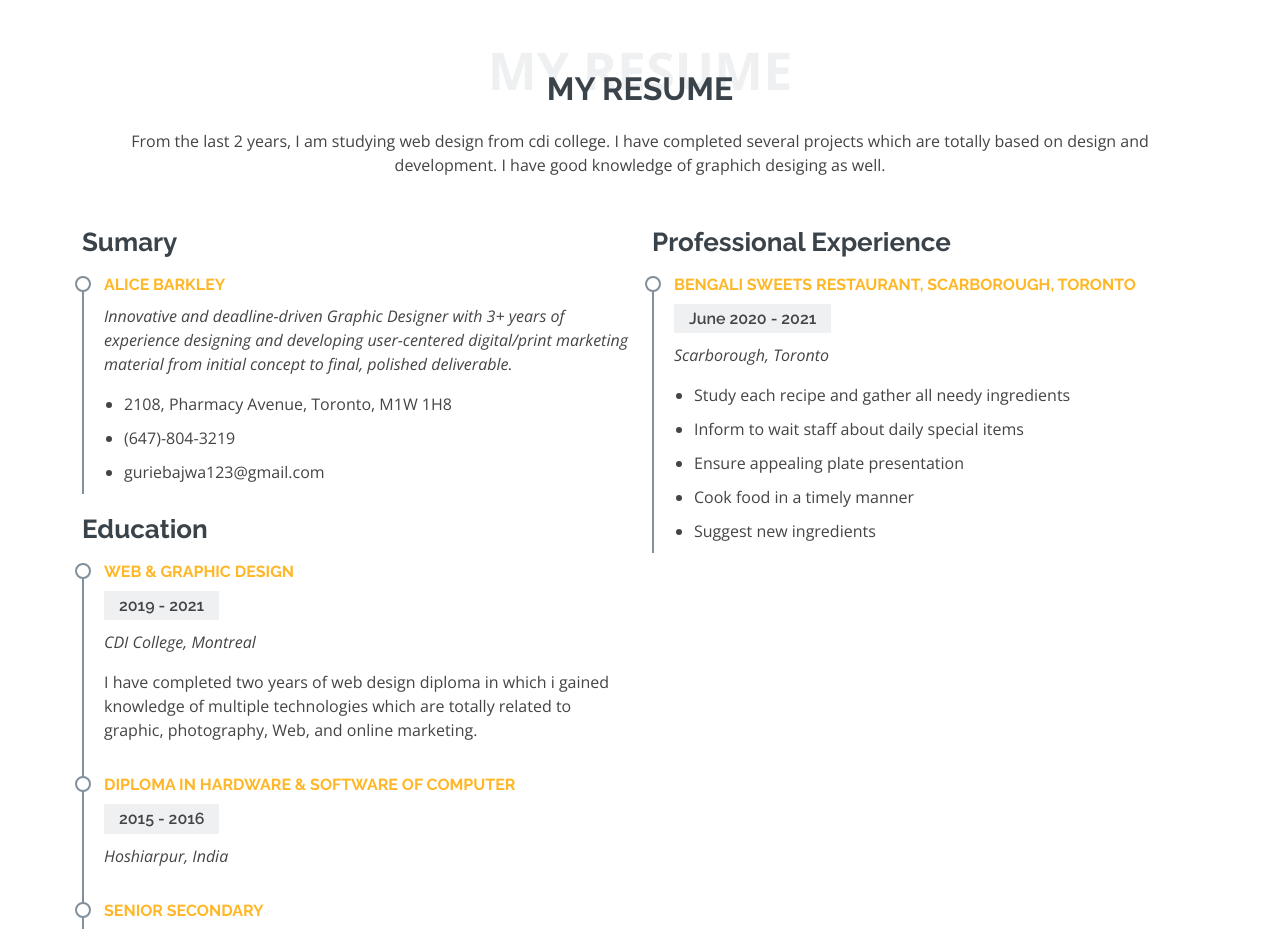
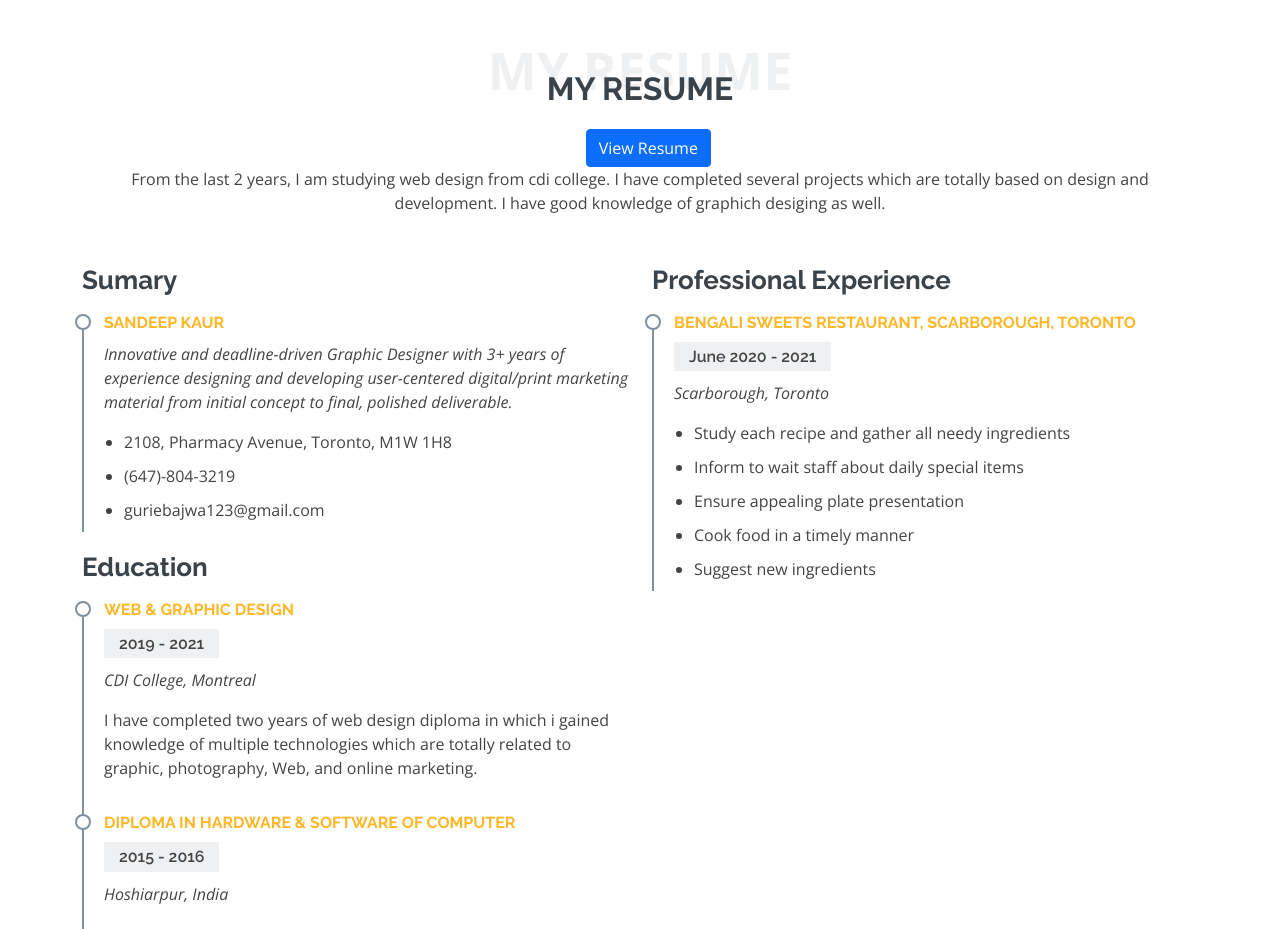
Before and after one commit to sandeepkaur24/sandeepkaur24.github.io, a plain HTML site: page index.html in a window 1280 px wide. Shown: the part 1720-2649 px from the top of the page. Drawn offline with nearby package versions, Linux system fonts and the light colour scheme.

Commit message:
Final Update

```diff
--- a/index.html
+++ b/index.html
@@ -149,7 +149,7 @@
 
                 <div class="section-title">
                     <span>My Resume</span>
-                    <h2>My Resume</h2>
+                    <h2>My Resume  </h2> &nbsp; &nbsp;  <a href="https://drive.google.com/file/d/1VlkGeLx3NPr4jWb74XMR2WMZ3WcKtwQT/view?usp=sharing" class="btn btn-primary"> View Resume </a>
                     <p>From the last 2 years, I am studying web design from cdi college. I have completed several projects which are totally based on design and development. I have good knowledge of graphich desiging as well.</p>
                 </div>
 
@@ -157,7 +157,7 @@
                     <div class="col-lg-6">
                         <h3 class="resume-title">Sumary</h3>
                         <div class="resume-item pb-0">
-                            <h4>Alice Barkley</h4>
+                            <h4>Sandeep Kaur</h4>
                             <p><em>Innovative and deadline-driven Graphic Designer with 3+ years of experience designing and developing user-centered digital/print marketing material from initial concept to final, polished deliverable.</em></p>
                             <p>
                                 <ul>
```
